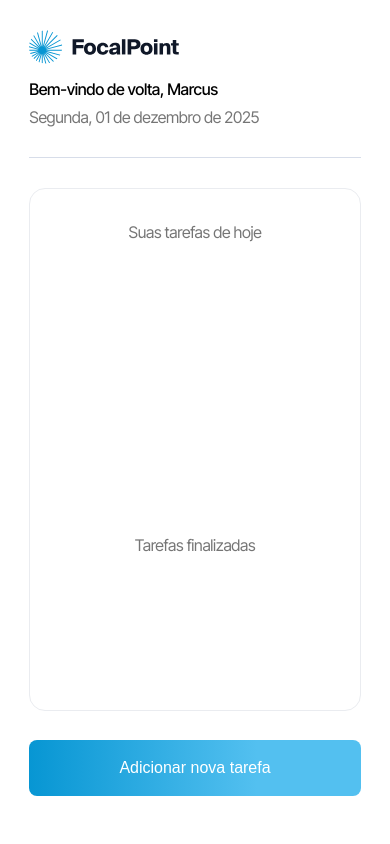
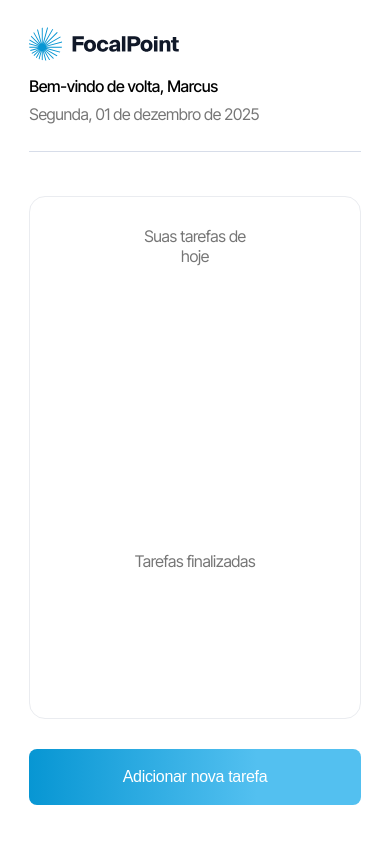
Before and after one commit to muriloanjos99/MRA_Teste-Dev-Junior_Legaplan, a Next.js app: page / in a window 390 px wide. Built offline with nearby package versions, Linux system fonts and the light colour scheme.

Commit message:
:art: style: Adequa medidas ao protótipo

```diff
--- a/src/app/globals.scss
+++ b/src/app/globals.scss
@@ -4,6 +4,7 @@ $foreground: #000000;
 html,
 body {
   width: 100svw;
+  height: 100svh;
   overscroll-behavior: none;
   scroll-behavior: smooth;
 }
--- a/src/app/page.scss
+++ b/src/app/page.scss
@@ -2,13 +2,13 @@
   display: flex;
   flex-direction: column;
   align-items: center;
-  min-height: 100svh;
+  height: 100svh;
   width: 100svw;
 }
 
 .header_container {
-  padding-top: 3.48vh;
-  padding-bottom: 3.48vh;
+  padding-top: 3.125vh;
+  padding-bottom: 3.125vh;
   display: flex;
   align-items: center;
   justify-content: space-between;
@@ -32,11 +32,12 @@
   flex-direction: column;
   text-align: center;
   justify-content: space-evenly;
-  margin-top: 3.5vh;
-  height: 58.07vh;
+  align-items: center;
+  margin-top: 5.2vh;
+  height: 58.1vh;
   width: 31.25vw;
   border-radius: 16px;
-  border: 1px solid rgba(234, 236, 240, 1)
+  border: 1px solid rgba(234, 236, 240, 1);
 }
 
 .new_task_button {
@@ -47,31 +48,36 @@
   color: white;
   border: none;
   border-radius: 8px;
-  font-size: 16px;
+  font-size: 1rem;
   font-weight: 500;
   cursor: pointer;
   background: linear-gradient(90deg, #0796D3 0%, #53C0F0 68.65%);
-  padding: 16px, 24px, 16px, 24px;
+  line-height: 2.5vh;
+  letter-spacing: -0.02em;
 }
 
 .open_tasks_title, .completed_tasks_title {
   color: rgba(0, 0, 0, 0.54);
+  width: 31.25vw;
 }
 
 .open_tasks, .completed_tasks {
   display: flex;
   flex-direction: column;
-  justify-content: center;
   align-items: center;
+  justify-content: space-between;
+  width: 26.8vw;
 }
 
 .open_tasks {
   height: 28.125vh;
-  gap: 24px;
+  overflow-y: scroll;
+  gap: 3.125vh;
 }
 
 .completed_tasks {
   height: 7.29vh;
+  overflow-y: scroll;
 }
 
 @media only screen and (min-width : 320px) and (max-width : 480px) {
@@ -108,6 +114,12 @@
   }
 
   .completed_tasks {
+    width: 65vw;
     height: 10.14vh;
+    gap: 8px;
+
+    .task_container {
+      height: 10.14vh;
+    }
   }
 }
--- a/src/components/newTaskModal/newTaskModal.scss
+++ b/src/components/newTaskModal/newTaskModal.scss
@@ -69,6 +69,10 @@ $content_width: 26.8vw;
   height: 6.64vh;
   border-radius: 8px;
   border: none;
+  font-size: 16px;
+  font-weight: 400;
+  line-height: 19.36px;
+  letter-spacing: -0.02em;
 }
 
 .cancel_button {
--- a/src/components/taskItem/taskItem.scss
+++ b/src/components/taskItem/taskItem.scss
@@ -10,6 +10,7 @@
   border-radius: 8px;
   gap: 16px;
   padding: 0 16px;
+  flex-shrink: 0;
 
   &:hover {
     border-color: rgb(247,249,253);
@@ -92,6 +93,10 @@
   .task_description {
     width: 35svw;
   }
+
+  .task_container {
+    height: 8.11vh;
+  }
 }
 
 @media (hover: none) {
```
